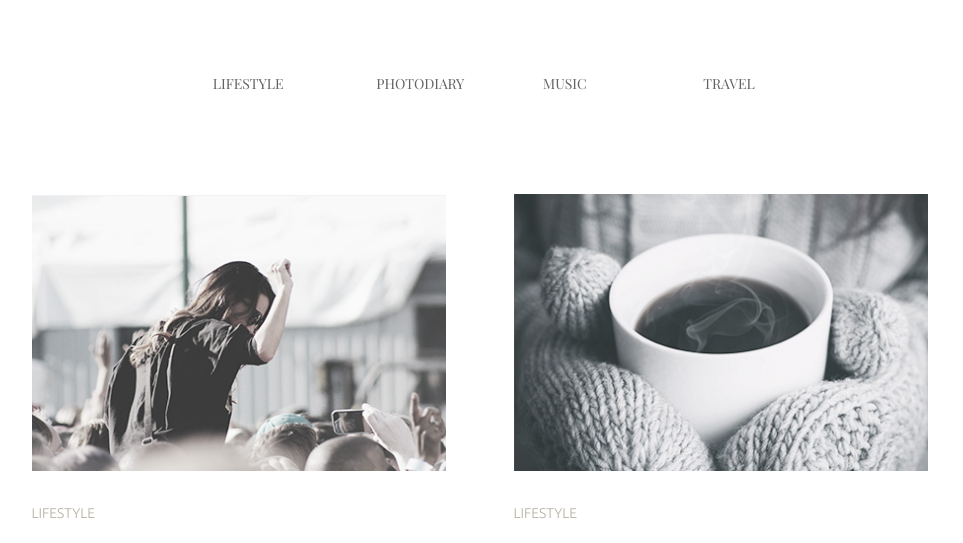
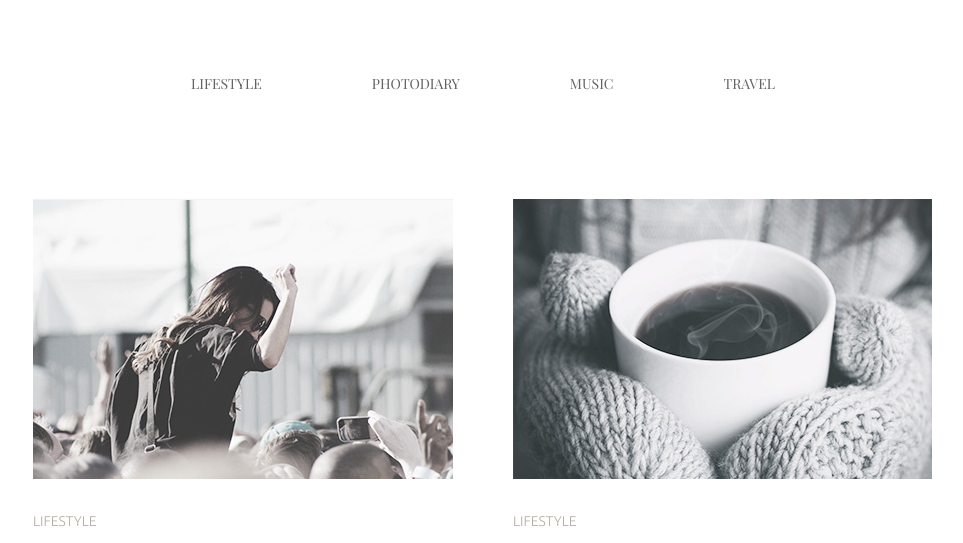
Before and after one commit to Aleksandr1505/goit-fe-course, a plain HTML site: page html-css/module-03/index.html in a window 1280 px wide. Shown: the top 543 px of the page, without its empty margins (157-1120 px from the left). Drawn offline with nearby package versions, Linux system fonts and the light colour scheme.

Commit message:
changed css

```diff
--- a/html-css/module-03/css/styles.css
+++ b/html-css/module-03/css/styles.css
@@ -15,7 +15,7 @@ img {
  }
 
 .container {
-    width: 903px;
+    width: 900px;
     margin: 0 auto;
 }
 
@@ -30,8 +30,8 @@ img {
 
 /* main-header */
 .main-header {
-    margin-top: 72px;
-    margin-bottom: 98px;
+    padding-top: 72px;
+    padding-bottom: 98px;
     text-align: center;
 }
 
@@ -39,6 +39,7 @@ img {
 
 /* main-menu */
 .main-menu {
+    font-size: 0;
     margin: 0;
     padding: 0;
     list-style: none;
@@ -56,10 +57,10 @@ img {
 
 .main-menu-link {
     display: block;
-    width: 50px;
     text-align: center;
 }
 .main-menu-link {
+    font-size: 14px;
     color: #626262;
     text-transform: uppercase;
     text-decoration: none;
@@ -76,14 +77,14 @@ img {
     padding: 0;
     list-style: none;
     font-size: 0;
+    margin-bottom: 58px;
 }
 
 .title {
     display: inline-block;
-    width: 421px;
-    margin-right: 61px;
+    width: 420px;
+    margin-right: 60px;
     margin-bottom: 133px;
-    padding-right: 7px;
 }
 
 .title:nth-child(2n) {
@@ -105,13 +106,17 @@ img {
     font-size: 14px;
 }
 
+.foto {
+    margin-bottom: 30px;
+}
 
 .section {
     color: #b4ad9e;
     font-weight: 300;
     text-transform: uppercase;
     font-family: 'Ubuntu', sans-serif;
-    margin: 30px 0 26px 0;
+    margin: 0;
+    margin-bottom: 26px;
 }
 
 .paragraph {
@@ -119,7 +124,7 @@ img {
 }
 
 .button {
-    margin: 58px 357px 70px 357px;
+    margin: 0 357px 0 357px;
     border: 0;
     min-width: 165px;
     min-height: 61px;
@@ -131,8 +136,9 @@ img {
     border-style: solid;
     cursor: pointer;
   }
-
-
+  section {
+    padding-bottom: 70px;
+  }
 
 /*Visually-hidden*/
 .visually-hidden:not(:focus):not(:active),
--- a/html-css/module-03/index.html
+++ b/html-css/module-03/index.html
@@ -33,37 +33,37 @@
     <section>
     <ul class="content">
         <li class="title" id="lifestyle">
-            <img src="img/foto-01.jpg" alt="foto-01" width="420" height="280">
+            <img class="foto" src="img/foto-01.jpg" alt="foto-01" width="420" height="280">
             <p class="section">Lifestyle</p>
             <h2>More than just a music festival</h2>
             <p class="paragraph">Lorem ipsum dolor sit amet consectetur adipisicing elit. Debitis temporibus modi voluptas rem dolores fugiat maiores sit nihil cum iure eius, amet dolor officia qui error voluptatibus, hic aut.</p>
         </li>
         <li class="title">
-            <img src="img/foto-02.jpg" alt="foto-02" width="419" height="280">
+            <img class="foto" src="img/foto-02.jpg" alt="foto-02" width="419" height="280">
             <p class="section">lifestyle</p>
             <h2>Life tastes better with coffee</h2>
             <p class="paragraph">Lorem ipsum dolor sit amet consectetur adipisicing elit. Debitis temporibus modi voluptas rem dolores fugiat maiores sit nihil cum iure eius, amet dolor officia qui error voluptatibus, hic aut.</p>
         </li>
         <li class="title" id="photodiary">
-            <img src="img/foto-03.jpg" alt="foto-03" width="420" height="280">
+            <img class="foto" src="img/foto-03.jpg" alt="foto-03" width="420" height="280">
             <p class="section">photodiary</p>
             <h2>American dream</h2>
             <p class="paragraph">Lorem ipsum dolor sit amet consectetur adipisicing elit. Debitis temporibus modi voluptas rem dolores fugiat maiores sit nihil cum iure eius, amet dolor officia qui error voluptatibus, hic aut.</p>
         </li>
         <li class="title">
-            <img src="img/foto-04.jpg" alt="foto-04" width="419" height="280">
+            <img class="foto" src="img/foto-04.jpg" alt="foto-04" width="419" height="280">
             <p class="section">photodiary</p>
             <h2>A day exploring the Alps</h2>
             <p class="paragraph">Lorem ipsum dolor sit amet consectetur adipisicing elit. Debitis temporibus modi voluptas rem dolores fugiat maiores sit nihil cum iure eius, amet dolor officia qui error voluptatibus, hic aut.</p>
         </li>
         <li class="title">
-            <img src="img/foto-05.jpg" alt="foto-05" width="420" height="280">
+            <img class="foto" src="img/foto-05.jpg" alt="foto-05" width="420" height="280">
             <p class="section">lifestyle</p>
             <h2>Top 10 song for running</h2>
             <p class="paragraph">Lorem ipsum dolor sit amet consectetur adipisicing elit. Debitis temporibus modi voluptas rem dolores fugiat maiores sit nihil cum iure eius, amet dolor officia qui error voluptatibus, hic aut.</p>
         </li>
         <li class="title">
-            <img src="img/foto-06.jpg" alt="foto-06" width="419" height="280">
+            <img class="foto" src="img/foto-06.jpg" alt="foto-06" width="419" height="280">
             <p class="section">lifestyle</p>
             <h2>Cold winter days</h2>
             <p class="paragraph">Lorem ipsum dolor sit amet consectetur adipisicing elit. Debitis temporibus modi voluptas rem dolores fugiat maiores sit nihil cum iure eius, amet dolor officia qui error voluptatibus, hic aut.</p>
```
